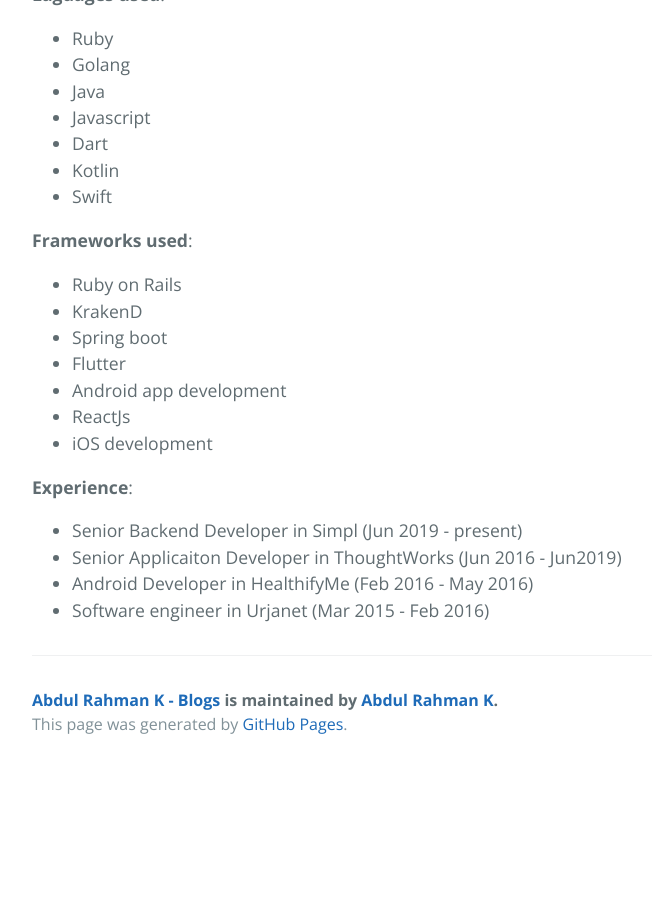
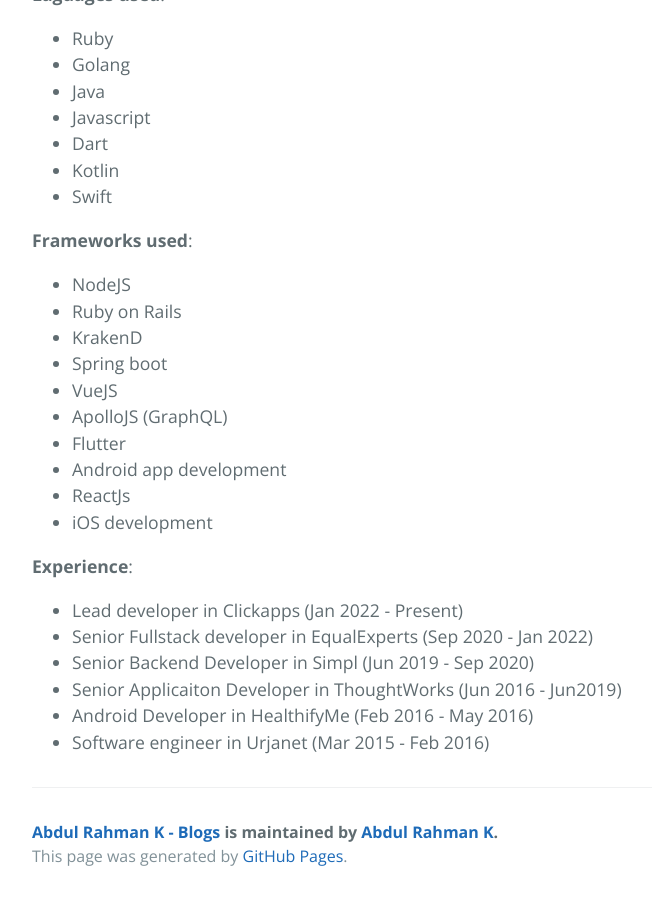
Before and after one commit to abdulrahmank/abdulrahmank.github.io, a Jekyll site: the page built from about.md, in a window 1280 px wide and 900 px high, scrolled down 630 px. Shown: the whole window, without its empty margins (192-844 px from the left). Built offline with Jekyll 4.4.1, drawn with Linux system fonts in a browser that asks for light colours; before the commit the page ends 1398 px from its top, so only the background shows below that.

Commit message:
Update skills and experience

```diff
--- a/about.md
+++ b/about.md
@@ -27,16 +27,21 @@ Strong believer in acquiring knowledge of paradigms instead of languages.
 * Swift
 
 **Frameworks used**:
+* NodeJS
 * Ruby on Rails
 * KrakenD
 * Spring boot
+* VueJS
+* ApolloJS (GraphQL)
 * Flutter
 * Android app development
 * ReactJs
 * iOS development
 
 **Experience**:
-* Senior Backend Developer in Simpl (Jun 2019 - present)
+* Lead developer in Clickapps (Jan 2022 - Present)
+* Senior Fullstack developer in EqualExperts (Sep 2020 - Jan 2022)
+* Senior Backend Developer in Simpl (Jun 2019 - Sep 2020)
 * Senior Applicaiton Developer in ThoughtWorks (Jun 2016 - Jun2019)
 * Android Developer in HealthifyMe (Feb 2016 - May 2016)
 * Software engineer in Urjanet (Mar 2015 - Feb 2016)
```
